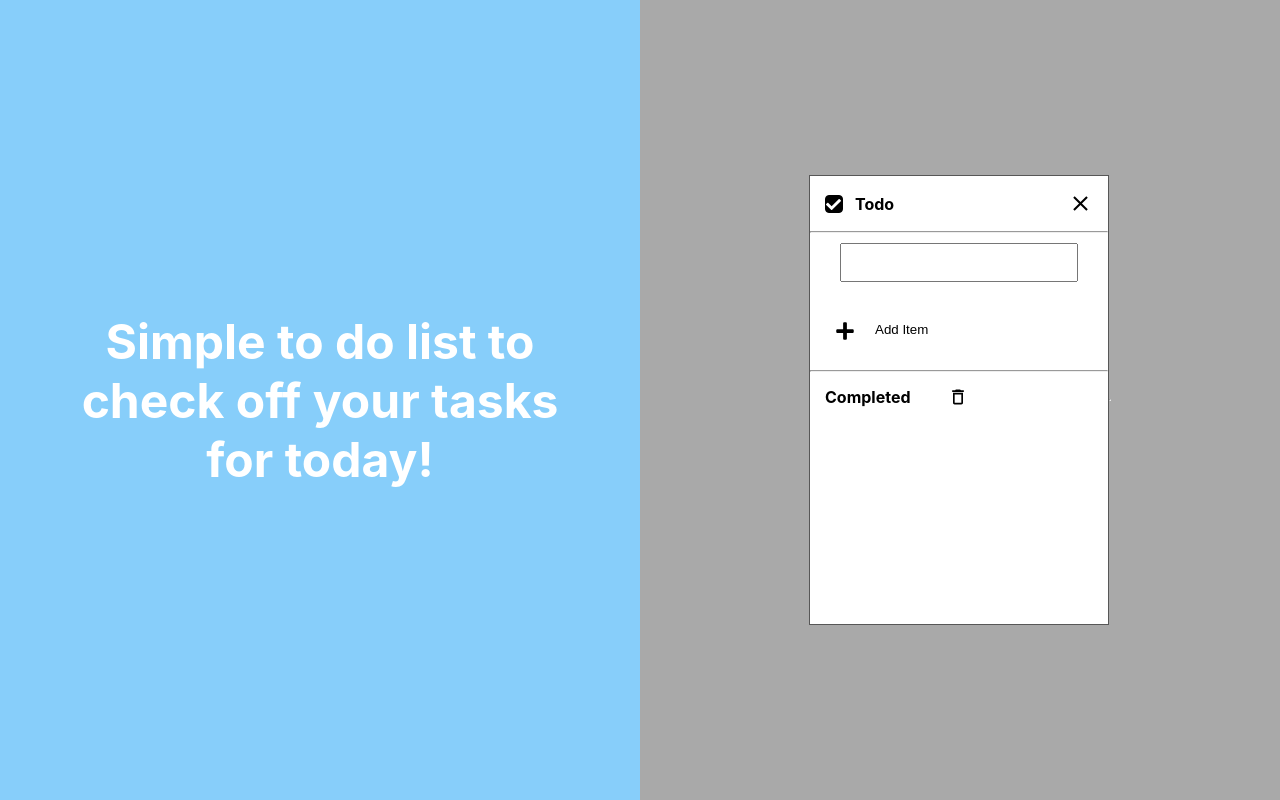
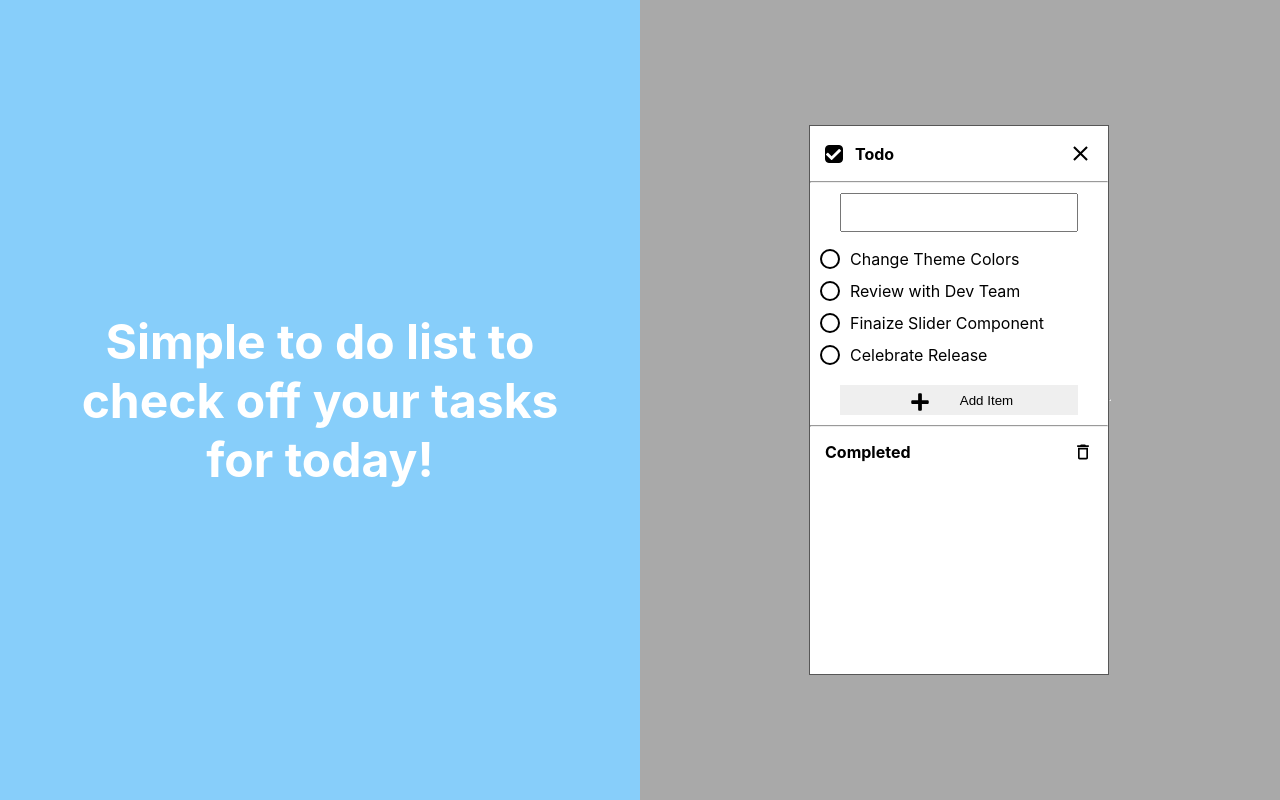
Before and after one commit to Ed-Gah/assesments, a React (Create React App) app: page / in a window 1280 px wide. Built offline with nearby package versions, Linux system fonts and the light colour scheme.

Commit message:
First update since boiler plate on Page branch

```diff
--- a/src/components/Todolist.css
+++ b/src/components/Todolist.css
@@ -31,13 +31,15 @@ display:flex;
 
 
 
+
 }
 
 .inner{
 width:300px;
-height:450px;
+height:550px;
 background-color: white;
 border:1px solid #575757;
+
 
 }
 
@@ -58,13 +60,30 @@ label{
     font-weight:bold;
 }
 
-.list{
+.firstList{
 
-    margin-top: 7px;
-    padding:25px;
+   margin-top: 7px;
+   padding:10px;
    list-style-type: none;
+   display:flex;
+   flex-direction: column;
+   gap:12px;
+  max-height: 200px;
+  overflow-y: scroll;
 
 }
+
+
+.secondList{
+
+
+    padding:10px;
+    list-style-type: none;
+    display:flex;
+    flex-direction: column;
+    gap:12px;
+
+ }
 
 .list li{
     font-size:18px;
@@ -91,6 +110,29 @@ display:flex;
 flex-direction: row;
 align-items: center;
 cursor:pointer;
+gap : 10px;
+
+
+
+}
+.format{
+    margin:10px auto;
+    width:80%;
+    border:none;
+    padding-left:5px;
+    display:flex;
+    justify-content: center;
+    align-items:  center;
+
+
+}
+
+.arrange2{
+display:flex;
+flex-direction: row;
+justify-content: flex-start;
+align-items: flex-start;
+
 
 
 }
@@ -98,6 +140,7 @@ cursor:pointer;
 border:none;
 background-color: transparent;
 margin-left:20px;
+
 
 }
 
--- a/src/components/Todolist.jsx
+++ b/src/components/Todolist.jsx
@@ -7,7 +7,9 @@ import { useState } from 'react';
 export const Todolist = ()=>{
 
 const [todayList, updateTodayList] = useState(["Change Theme Colors","Review with Dev Team", "Finaize Slider Component", "Celebrate Release"]);
-
+const [inputValue, updateInput] = useState ("");
+const [choresDone, updateDoneChores] = useState([]);
+console.log(choresDone);
 
  return(
    <div className="container">
@@ -36,10 +38,46 @@ const [todayList, updateTodayList] = useState(["Change Theme Colors","Review wit
             <hr/>
             <div className="parent">
 
-                <input type="text" className="input"/>
+                <input type="text" value={inputValue} className="input" onChange={
+                    (e)=>{
+                        updateInput(e.target.value);
+
+
+                    }
+                }/>
 
             </div>
-            <ul className="list">
+            <ul className="firstList">
+
+                {
+
+                todayList.map((todo, index)=>{
+
+                return(
+                <div className="arrange"  key={index}>
+
+                    <div className="circle" onClick={
+                        ()=>{
+                        var keep = todayList.filter(fini=> fini === todo);
+                        updateDoneChores([...choresDone, todo]);
+
+                        }
+
+                    }/>
+                    <li>{todo}</li>
+
+                </div>
+
+
+                )
+
+
+
+                })
+
+
+
+                }
 
                 {/* <div className="arrange">
                     <div className="circle"></div>
@@ -57,25 +95,80 @@ const [todayList, updateTodayList] = useState(["Change Theme Colors","Review wit
                     <div className="circle"></div>
                     <li>Celebrate Release</li>
                 </div> */}
-                <div className="arrange">
+
+            </ul>
+            <button className="arrange format" onClick={
+                        (e)=>{
+                        e.preventDefault();
+
+                        if(inputValue){
+
+                            var lowerWord = inputValue.toLowerCase();
+                            var check = todayList.some(today=> today.toLowerCase()=== lowerWord);
+
+                            if(check){
+
+                            alert("It already exist");
+                            updateInput("");
+                            return;
+
+
+
+
+                            }
+                            updateTodayList([...todayList, inputValue]);
+                            updateInput("");
+
+
+
+
+
+                        }
+
+
+                        }
+
+
+                    } >
                     <div className="plus"><FaPlus size={20} /></div>
-                    <button className="btn" >Add Item</button>
-                </div>
-            </ul>
+                    <button className="btn">Add Item</button>
+                </button>
             <hr/>
             <div className="complete">
                 <h4>Completed</h4>
                 <MdDeleteOutline  size={20}/>
-                <ul className="list">
+
+
+            </div>
+            <ul className="secondList">
+                    {
+                      choresDone.map((moveDown, index)=>{
+
+                       return(
+
+                        <div className="arrange" key={index}>
+                            <div className="circle"/>
+                            <li>{moveDown}</li>
+                        </div>
+
+
+
+                       )
+
+
+
+                      })
+
+
+
+
+                    }
 
 
 
 
 
                 </ul>
-                <ul>
-                </ul>
-            </div>
 
        </div>
 
```
